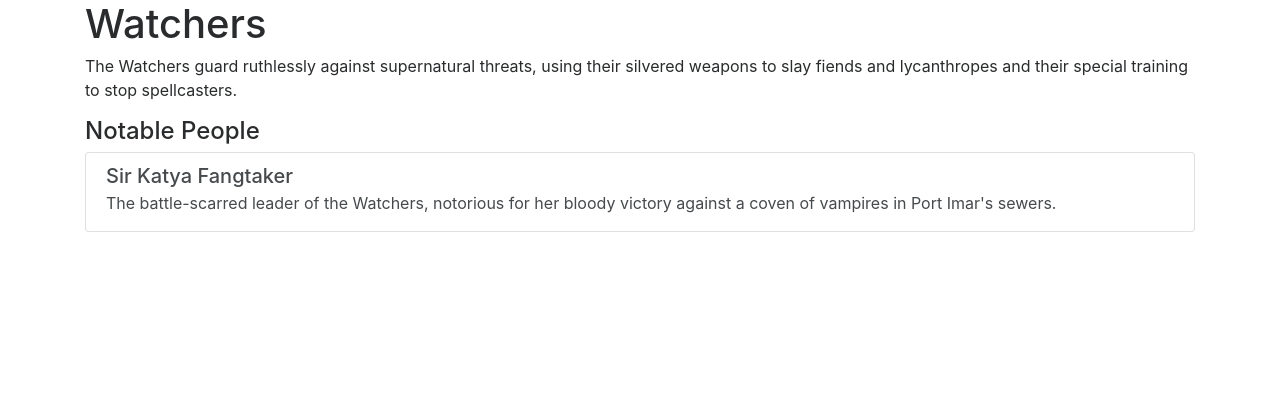
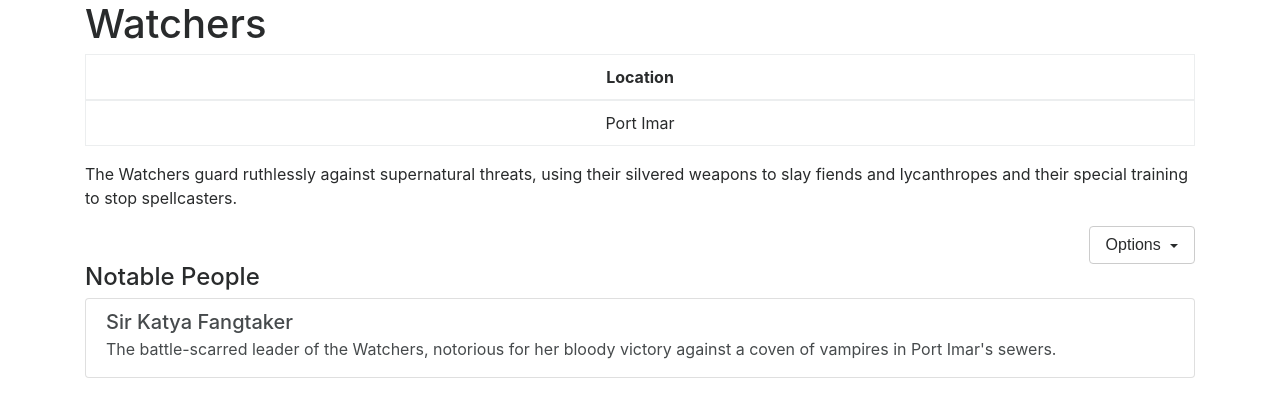
Before and after one commit to milocarbol/dndcampaign, a Django app: page /campaign/thing/Watchers in a window 1280 px wide. Shown: the part 92-509 px from the top of the page. Run offline with Django 3.2, Linux system fonts and the light colour scheme; data comes from the database, SQL or seed files in the repository; some libraries are stand-ins or nearby versions.

Commit message:
Added ability to move things between locations

```diff
--- a/campaign/templates/campaign/detail.html
+++ b/campaign/templates/campaign/detail.html
@@ -6,6 +6,18 @@
             <h1>{{ thing.name }}{% if thing.link %} <a href="{{ thing.link }}" class="badge badge-pill badge-danger">D&D Beyond</a>{% endif %}</h1>
             {% include "campaign/summary_table.html" %}
             <p>{{ thing.description }}</p>
+        </div>
+    </div>
+    <div class="row">
+        <div class="col-sm text-right">
+            <div class="btn-group dropleft">
+                <button class="btn btn-secondary dropdown-toggle" type="button" id="dropdownMenuButton" data-toggle="dropdown" aria-haspopup="true" aria-expanded="false">
+                    Options
+                </button>
+                <div class="dropdown-menu" aria-labelledby="dropdownMenuButton">
+                    <a class="dropdown-item" href="{% url 'campaign:move_options' thing.name %}">Move</a>
+                </div>
+            </div>
         </div>
     </div>
     {% if parent_factions %}
--- a/campaign/urls.py
+++ b/campaign/urls.py
@@ -11,5 +11,7 @@ urlpatterns = [
     path('search', views.search, name='search'),
     path('export', views.export, name='export'),
     path('import', csrf_exempt(views.import_campaign), name='import'),
-    path('list/<thing_type>', views.list_all, name='list')
+    path('list/<thing_type>', views.list_all, name='list'),
+    path('move/options/<name>', views.move_thing_options, name='move_options'),
+    path('move/confirm/<name>/to/<new_location_name>', views.move_thing_confirm, name='move_confirm')
 ]
--- a/campaign/views.py
+++ b/campaign/views.py
@@ -144,7 +144,22 @@ def get_attributes_to_display(thing):
             'name': attribute_value.attribute.name,
             'value': attribute_value.value
         })
+
+    parent_location = get_parent_location(thing)
+    if parent_location:
+        attributes_to_display.append({
+            'name': 'Location',
+            'value': parent_location
+        })
     return attributes_to_display
+
+
+def get_parent_location(thing):
+    parents = Thing.objects.filter(children=thing, thing_type__name='Location').order_by('name')
+    if len(parents) == 0:
+        return None
+    else:
+        return parents[0].name
 
 
 def export(request):
@@ -199,3 +214,50 @@ def save_campaign(json_file):
         for child in thing['children']:
             thing_object.children.add(Thing.objects.get(name=child))
         thing_object.save()
+
+
+def move_thing_options(request, name):
+    try:
+        thing = Thing.objects.get(name=name)
+    except Thing.DoesNotExist:
+        raise Http404
+
+    current_locations = Thing.objects.filter(children=thing, thing_type__name='Location')
+    if len(current_locations) == 0:
+        current_location = None
+    else:
+        current_location = current_locations[0].name
+
+    options = [location.name for location in Thing.objects.filter(thing_type__name='Location').order_by('name')]
+
+    context = {
+        'thing': {
+            'name': thing.name,
+            'location': current_location
+        },
+        'options': options,
+        'form': SearchForm()
+    }
+
+    return render(request, 'campaign/move_options.html', context)
+
+
+def move_thing_confirm(request, name, new_location_name):
+    try:
+        thing = Thing.objects.get(name=name)
+        if new_location_name == 'CLEAR':
+            new_location = None
+        else:
+            new_location = Thing.objects.get(name=new_location_name)
+    except Thing.DoesNotExist:
+        raise Http404
+
+    for old_location in Thing.objects.filter(children=thing, thing_type__name='Location'):
+        old_location.children.remove(thing)
+        old_location.save()
+
+    if new_location:
+        new_location.children.add(thing)
+        new_location.save()
+
+    return HttpResponseRedirect(reverse('campaign:detail', args=(name,)))
```
Also changed, not shown: campaign/templates/campaign/move_options.html (added, +21 -0 lines).
